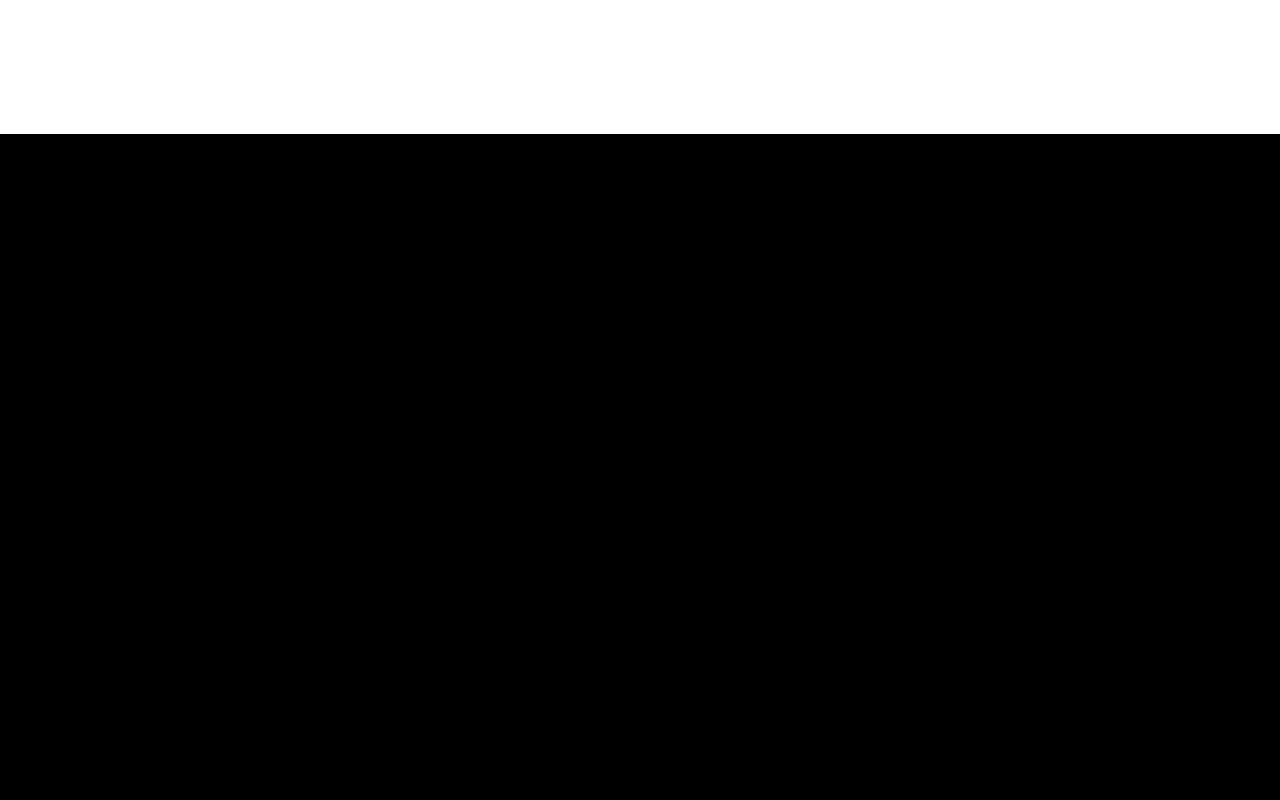
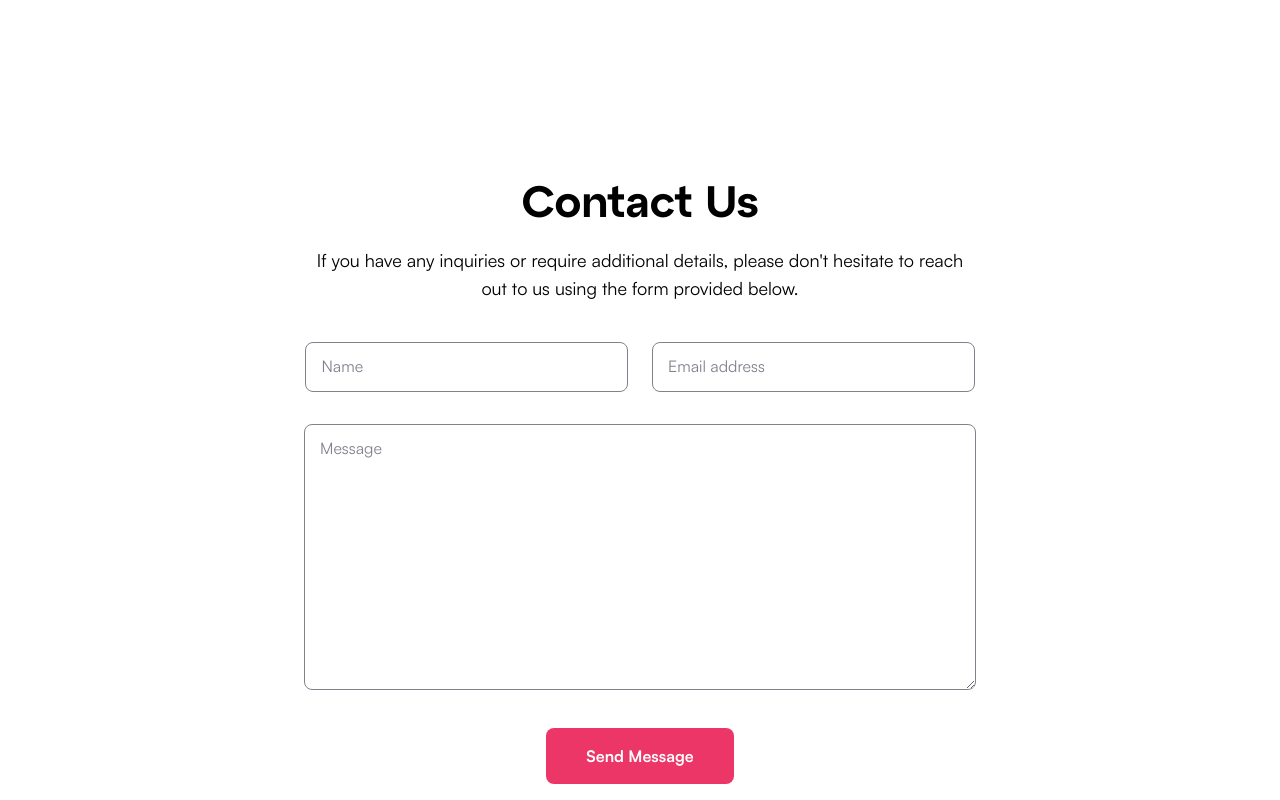
Before and after one commit to Black-Tech-in-Brum/btib_website, a React (Vite) app: page / in a window 1280 px wide. Shown: the part 4220-5020 px from the top of the page. Built offline with nearby package versions, Linux system fonts and the light colour scheme.

Commit message:
Add Contact Us Form component

```diff
--- a/src/App.jsx
+++ b/src/App.jsx
@@ -6,7 +6,7 @@ import About from './components/About'
 import Event from './components/Event'
 import Membership from './components/Membership'
 import JoinDiscord from './components/JoinDiscord'
-import ContactUs from './components/ContactUs'
+import ContactUs from './components/contact-us'
 
 export default function App() {
   return (
--- a/src/components/ContactUs.jsx
+++ /dev/null
@@ -1,21 +0,0 @@
-function ContactUs() {
-  return (
-    <section className="bg-black py-80">
-      <div className=" px-4 py-8 mx-auto">
-        <div className="place-self-center ">
-          <h1 className="max-w-2xl mb-4 text-4xl font-extrabold tracking-tight leading-none md:text-5xl xl:text-6xl dark:text-white">
-            CONTACT US
-          </h1>
-          <p className="max-w-2xl mb-6 font-light text-white-500 dark:text-white">
-            Lorem ipsum dolor sit amet, consectetur adipiscing elit duis sed
-            dapibus leonec. Lorem ipsum dolor sit amet, consectetur adipiscing
-            elit duis sed dapibus leonec. Lorem ipsum dolor sit amet,
-            consectetur adipiscing elit duis sed
-          </p>
-        </div>
-      </div>
-    </section>
-  )
-}
-
-export default ContactUs
--- /dev/null
+++ b/src/components/contact-us/ContactUs.jsx
@@ -0,0 +1,30 @@
+function ContactUs() {
+  {/* TODO: Form submission handler */}
+  const hideLabel = (event) => event.target.previousSibling.classList.add("hidden")
+  const showLabel = (event) => event.target.previousSibling.classList.remove("hidden")
+  return (
+    <section className="my-6 md:my-10 px-5">
+      <div className="max-w-2xl mx-auto text-center">
+        <h2 className="font-atype md:font-atype -tracking-[2%] text-4xl md:text-5/4xl font-semibold">Contact Us</h2>
+        <p className="my-5 md:text-lg font-satoshi">{`If you have any inquiries or require additional details, please don't hesitate to reach out to us using the form provided below.`}</p>
+      </div>
+      <form className="max-w-2xl mx-auto my-6 md:my-10 flex flex-col md:flex-row md:flex-wrap justify-center items-center">
+        <div className="relative w-full md:w-[48%]">
+          <label className="text-neutral-400 text-sm md:text-base font-satoshi absolute mt-3 ml-4" htmlFor="name">Name</label>
+          <input id="name" className="py-3 px-4 rounded-lg border border-neutral-400 text-neutral-400 text-sm md:text-base font-satoshi w-full" onClick={hideLabel} onFocus={hideLabel} onBlur={showLabel} />
+        </div>
+        <div className="relative my-6 md:my-0 md:ml-6 w-full md:w-[48%]">
+          <label className="text-neutral-400 text-sm md:text-base font-satoshi absolute mt-3 ml-4" htmlFor="input">Email address</label>
+          <input id="email" className="py-3 px-4 rounded-lg border border-neutral-400 text-neutral-400 text-sm md:text-base font-satoshi w-full" onClick={hideLabel} onFocus={hideLabel} onBlur={showLabel} />
+        </div>
+        <div className="relative mb-6 md:my-8 w-full">
+          <label className="text-neutral-400 text-sm md:text-base font-satoshi absolute mt-3 ml-4" htmlFor="message">Message</label>
+          <textarea id="message" className="py-3 px-4 rounded-lg border border-neutral-400 text-neutral-400 text-sm md:text-base font-satoshi w-full" rows="10" onClick={hideLabel} onFocus={hideLabel} onBlur={showLabel} />
+        </div>
+        <button type="submit" className="mx-auto block py-4 px-10 bg-primary-200 hover:bg-primary-100 focus-visible:bg-primary-100 text-neutral-100 rounded-lg font-satoshi font-bold">Send Message</button>
+      </form>
+    </section>
+  )
+}
+
+export default ContactUs;
--- /dev/null
+++ b/src/components/contact-us/index.js
@@ -0,0 +1,2 @@
+import ContactUs from './ContactUs'
+export default ContactUs
--- a/tailwind.config.js
+++ b/tailwind.config.js
@@ -38,6 +38,7 @@ export default {
       fontSize: {
         xxs: ['0.625rem', '1rem'],
         '5/2xl': ['1.75rem', '2.25rem'],
+        '5/4xl': ['2.75rem', '3.25rem'],
       },
     },
     screens: {
```
